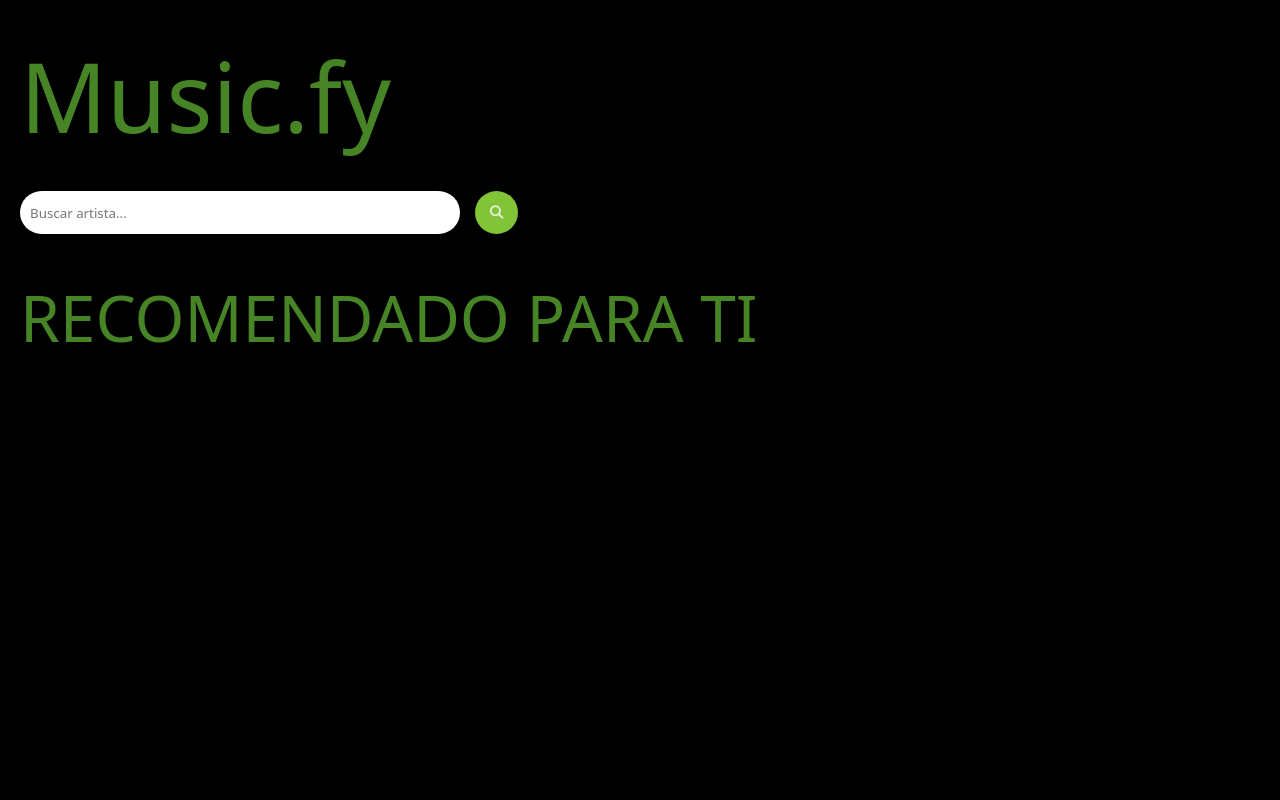
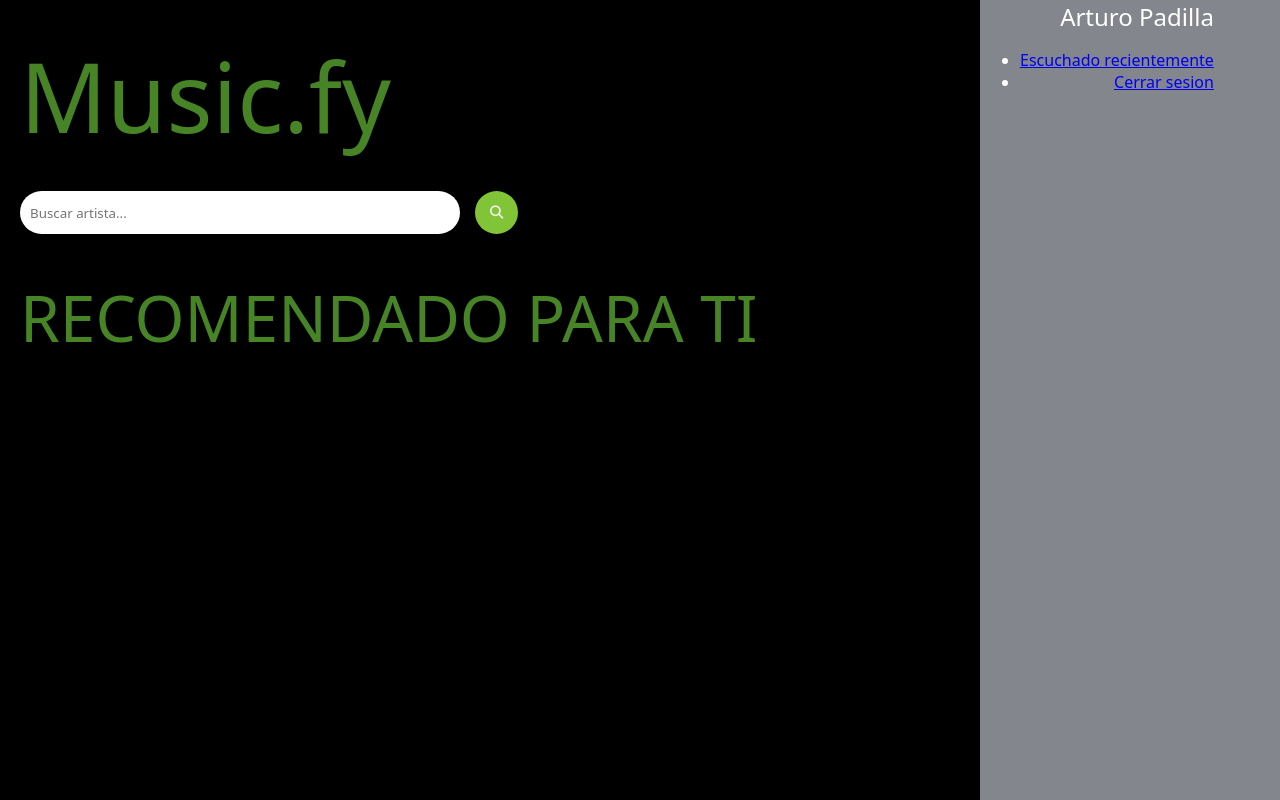
Before and after one commit to Scipear/Music.fy, a React (Vite) app: page /mainPage in a window 1280 px wide. Built offline with nearby package versions, Linux system fonts and the light colour scheme; a web font is replaced by a local one.

Commit message:
prueba barra lateral

```diff
--- a/src/App.jsx
+++ b/src/App.jsx
@@ -1,13 +1,9 @@
 import { useState } from 'react'
 import { BrowserRouter as Router, Routes, Route } from 'react-router-dom';
-import HomePage from './views/homePage';
+import HomePage from './views/HomePage';
 import LoginPage from './views/LoginPage';
 import MainPage from './views/MainPage';
 import ListenedPage from './views/ListenedPage';
-
-
-
-
 import './App.css'
 
 function App() {
--- /dev/null
+++ b/src/components/Sidebar.jsx
@@ -0,0 +1,23 @@
+import React from "react";
+import { Link } from "react-router-dom";
+import "../views/styles/Sidebar-style.css"
+
+const Sidebar = ({date}) => {
+    return(
+
+        <div className="sidebar-barra-container">
+        <h2>{date}</h2>
+            <ul>
+                <li>
+                    <Link to="">Escuchado recientemente</Link>
+                </li>
+
+                <li>
+                    <Link to="">Cerrar sesion</Link>
+                </li>
+            </ul>
+        </div>
+
+    )
+}
+export default Sidebar
--- a/src/views/MainPage.jsx
+++ b/src/views/MainPage.jsx
@@ -1,13 +1,29 @@
 import React from "react";
+import Sidebar from "../components/Sidebar";
 import "./styles/MainPage-style.css"
+import "./styles/Sidebar-style.css"
+
 
 const MainPage = () => {
     return(
 
         <div className="MainPage-container">
+
+            <div className="sidebar">
+                <div className="sidebar-container">
+                    <Sidebar date='Arturo Padilla'/>
+                </div>
+
+            </div>
+
             <div className="header-container">
                 <h1>Music.fy</h1>
+
+
+
+
             </div>
+
 
             <div className="buscador">
                     <input type="text" placeholder ="Buscar artista..."/>
@@ -20,7 +36,11 @@ const MainPage = () => {
                 <div className="header2-container">
                     <h1>RECOMENDADO PARA TI</h1>
             </div>
+
+
             </div>
+
+
 
         </div>
 
--- /dev/null
+++ b/src/views/styles/Sidebar-style.css
@@ -0,0 +1,26 @@
+
+.sidebar{
+    position: fixed;
+    right: 0;
+    transform: translateY(-50);
+}
+
+.sidebar-container{
+    text-align: right;
+    display: flex;
+    color: #ffffff;
+    width: 300px;
+    height: 100vh;
+    background-color: rgb(131, 134, 141);
+
+}
+
+.sidebar-container h2{
+    text-align: right;
+
+}
+
+.sidebar-container Link{
+    padding: 0px 0px 0px  0px;
+     color: #772222;
+}
```
Lines whose indentation alone changed are shown as unchanged.
